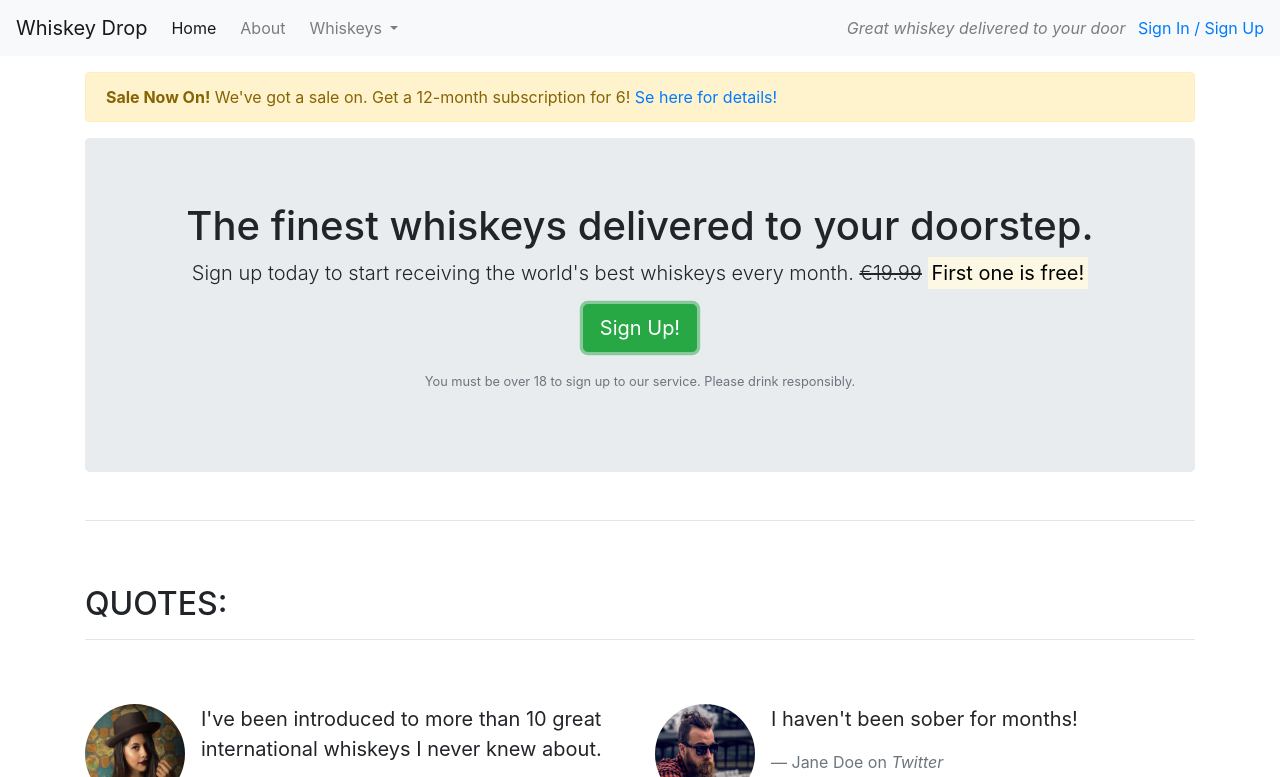
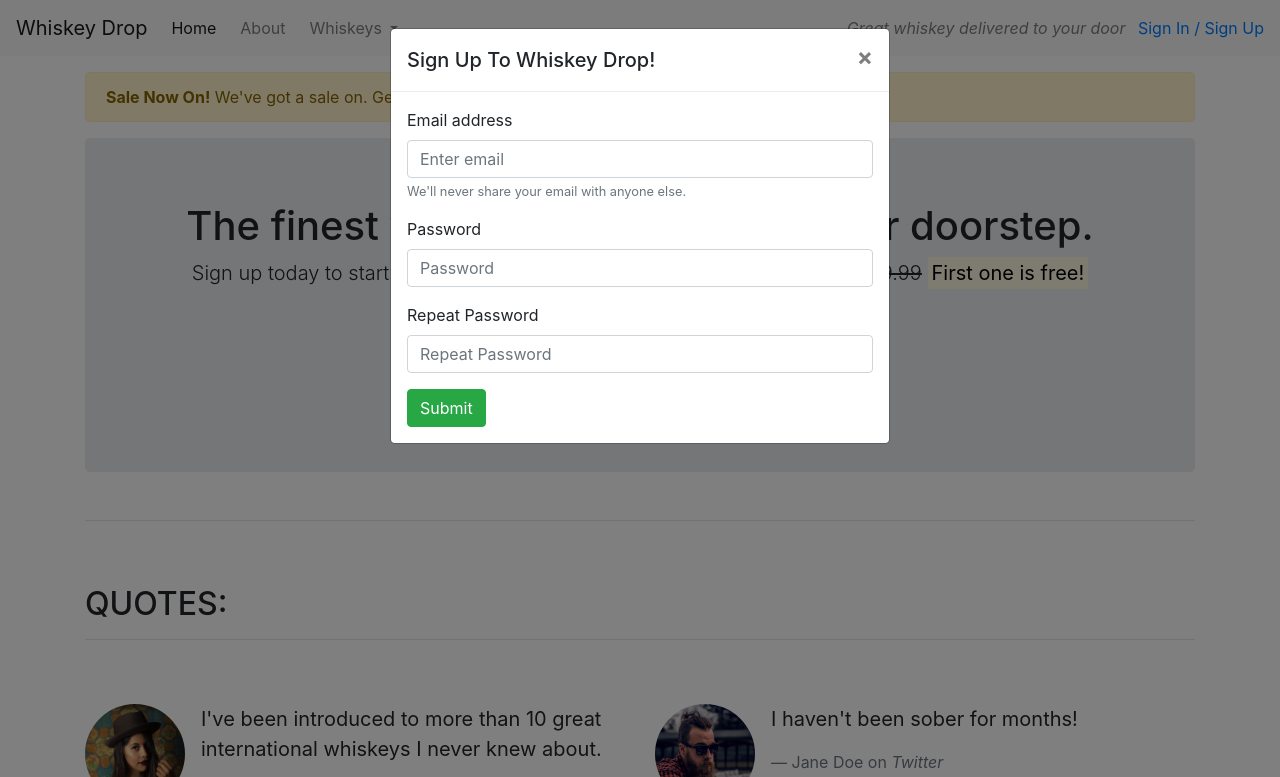
Before and after one commit to Pierreslag/first-bootstrap, a plain HTML site: page index.html in a window 1280 px wide. Both pictures are taken after a click on the button "Sign Up!". Shown: the top 777 px of the page. Drawn offline with nearby package versions, Linux system fonts and the light colour scheme.

Commit message:
Add Modal and form to signup

```diff
--- a/index.html
+++ b/index.html
@@ -66,7 +66,8 @@
                         <span class="d-inline d-sm-none"><br></span>
                         <strong><mark>First one is free!</mark></strong>
                     </p>
-                    <p><button class="btn btn-lg btn-success">Sign Up!</button></p>
+                    <p><button class="btn btn-lg btn-success" data-toggle="modal" data-target="#signUpModal">Sign
+                            Up!</button></p>
                     <p class="text-muted"><small>You must be over 18 to sign up to our service. Please drink
                             responsibly.</small></p>
                 </section>
@@ -158,6 +159,41 @@
         </section>
         <!-- /.features -->
     </article>
+
+    <div class="modal" tabindex="-1" id="signUpModal">
+        <div class="modal-dialog">
+            <div class="modal-content">
+                <div class="modal-header">
+                    <h5 class="modal-title">Sign Up To Whiskey Drop!</h5>
+                    <button type="button" class="close" data-dismiss="modal" aria-label="Close">
+                        <span aria-hidden="true">&times;</span>
+                    </button>
+                </div>
+                <div class="modal-body">
+                    <form>
+                        <div class="form-group">
+                            <label for="exampleInputEmail1">Email address</label>
+                            <input type="email" class="form-control" id="exampleInputEmail1"
+                                aria-describedby="emailHelp" placeholder="Enter email">
+                            <small id="emailHelp" class="form-text text-muted">We'll never share your email with anyone
+                                else.</small>
+                        </div>
+                        <div class="form-group">
+                            <label for="password">Password</label>
+                            <input type="password" class="form-control" id="password" placeholder="Password">
+                        </div>
+                        <div class="form-group">
+                            <label for="repeatPassword">Repeat Password</label>
+                            <input type="password" class="form-control" id="repeatPassword"
+                                placeholder="Repeat Password">
+                        </div>
+                        <button type="submit" class="btn btn-success">Submit</button>
+                    </form>
+                </div>
+            </div>
+        </div>
+    </div>
+
     <script src="https://cdn.jsdelivr.net/npm/jquery@3.5.1/dist/jquery.slim.min.js"
         integrity="sha384-DfXdz2htPH0lsSSs5nCTpuj/zy4C+OGpamoFVy38MVBnE+IbbVYUew+OrCXaRkfj"
         crossorigin="anonymous"></script>
```
